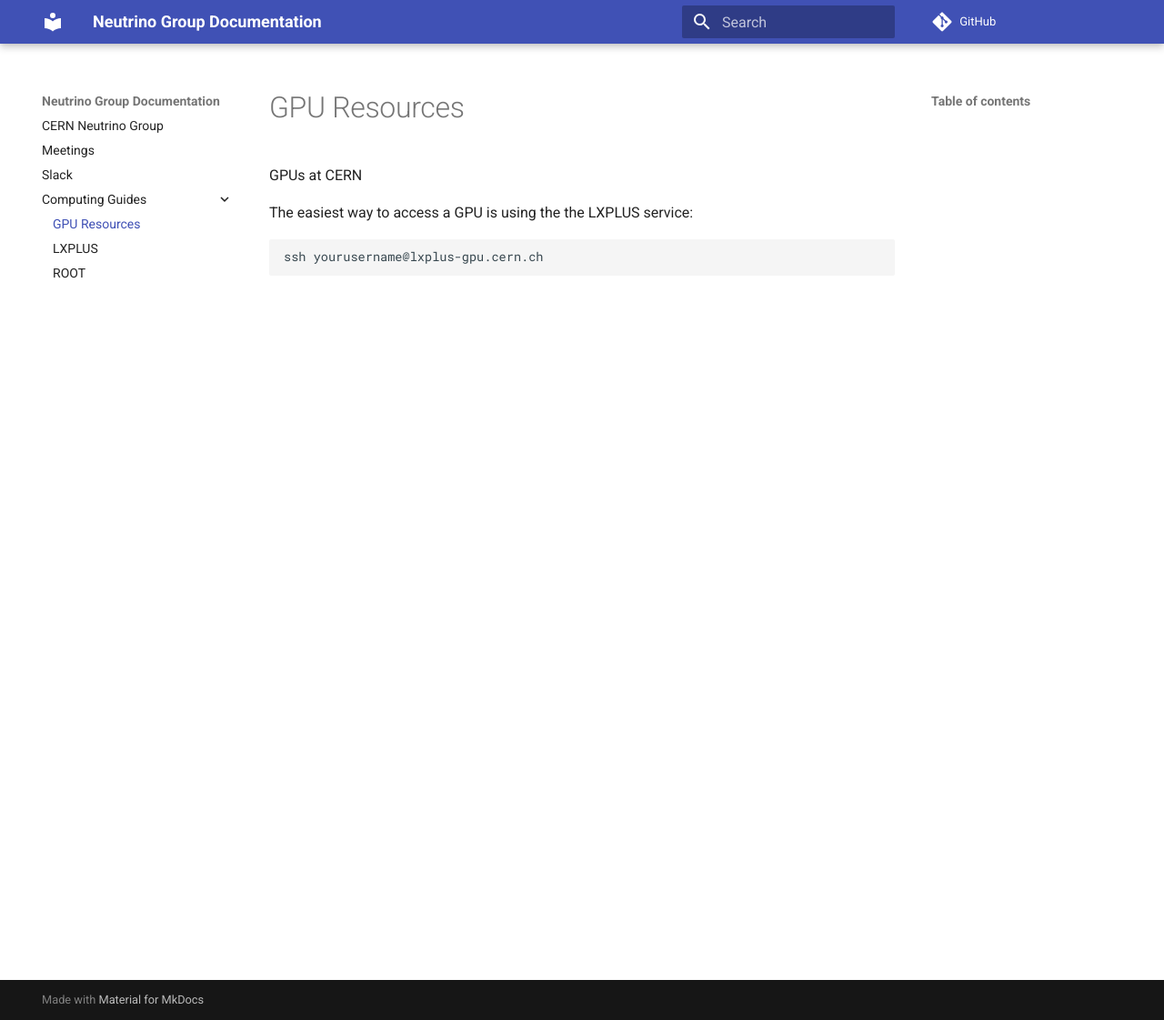
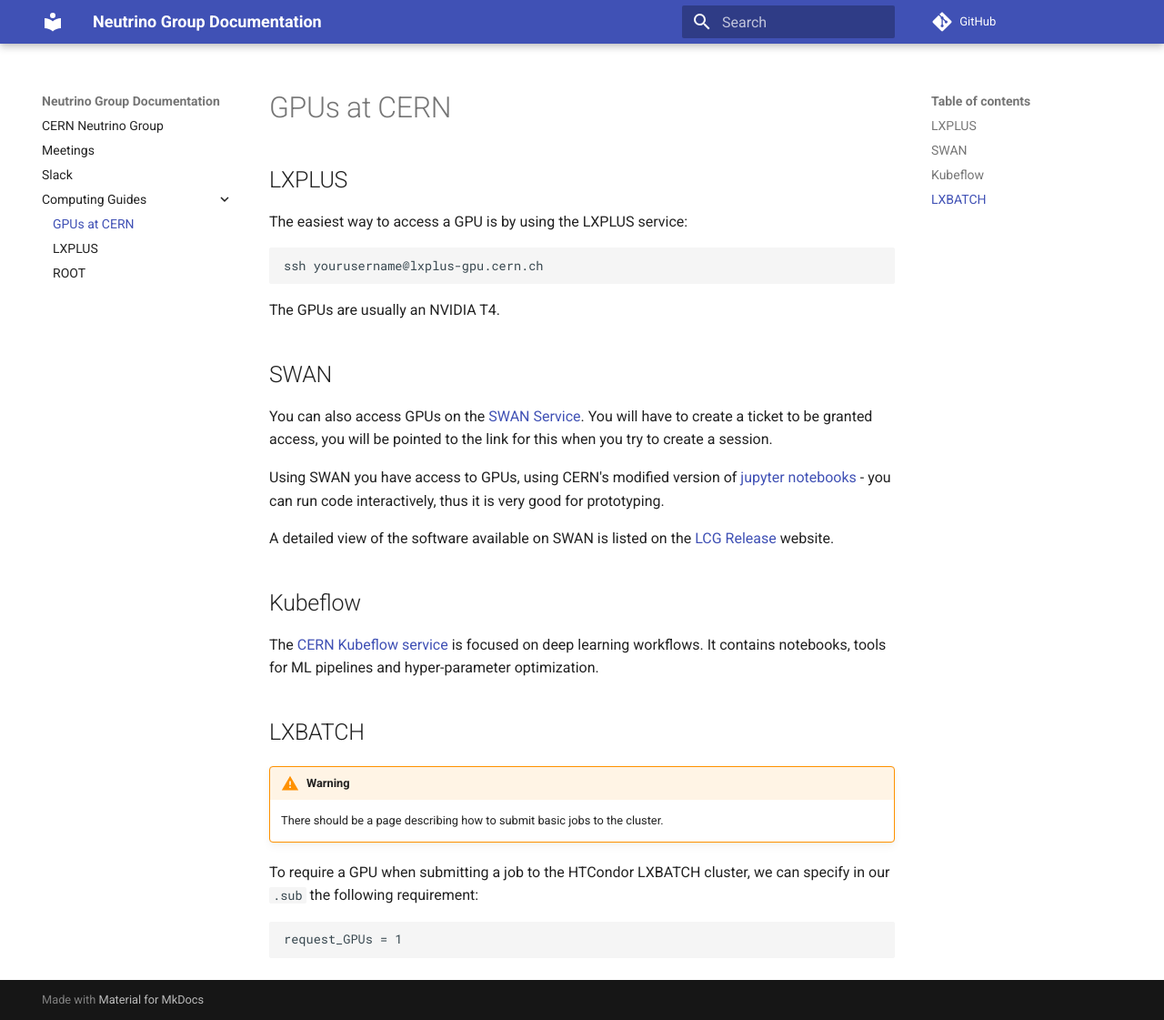
Before and after one commit to neutrino-cern/neutrino-cern.github.io, an MkDocs documentation site: the page built from docs/Computing Guides/GPU Resources.md, in a window 1280 px wide and 1121 px high. Shown: the whole window at 91% size. Built offline with MkDocs 1.6.1 and Material for MkDocs 9.7.7, drawn with Linux system fonts in a browser that asks for light colours; comment, search, counter and statistics services are not loaded.

Commit message:
Fixing typos and adding GPU info

````diff
--- a/docs/Computing Guides/GPU Resources.md
+++ b/docs/Computing Guides/GPU Resources.md
@@ -1,8 +1,34 @@
-###
-GPUs at CERN
+# GPUs at CERN
 
-The easiest way to access a GPU is using the the LXPLUS service:
+## LXPLUS
+
+The easiest way to access a GPU is by using the LXPLUS service:
 
 ```
 ssh yourusername@lxplus-gpu.cern.ch
 ```
+The GPUs are usually an NVIDIA T4.
+
+
+## SWAN
+
+You can also access GPUs on the [SWAN Service](https://swan-k8s.cern.ch/hub/spawn). You will have to create a ticket to be granted access, you will be pointed to the link for this when you try to create a session.
+
+Using SWAN you have access to GPUs, using CERN's modified version of [jupyter notebooks](https://jupyter.org/) - you can run code interactively, thus it is very good for prototyping.
+
+A detailed view of the software available on SWAN is listed on the [LCG Release](https://lcginfo.cern.ch/) website.
+
+## Kubeflow
+The [CERN Kubeflow service](https://ml.docs.cern.ch/) is focused on deep learning workflows. It contains notebooks, tools for ML pipelines and hyper-parameter optimization.
+
+
+## LXBATCH
+
+!!! warning
+    There should be a page describing how to submit basic jobs to the cluster.
+
+
+To require a GPU when submitting a job to the HTCondor LXBATCH cluster, we can specify in our `.sub` the following requirement:
+```
+request_GPUs = 1
+```
--- a/mkdocs.yml
+++ b/mkdocs.yml
@@ -7,6 +7,10 @@
     scheme: light
   features:
     - edit.buttons
+markdown_extensions:
+  - admonition
+  - pymdownx.details
+  - pymdownx.superfences
 
 repo_url: https://github.com/neutrino-cern/neutrino-cern.github.io
 edit_uri: edit/main/docs/
````
Also changed, not shown: docs/Computing Guides/LXPLUS.md (+7 -9 lines), docs/index.md (+1 -1 lines), docs/meetings.md (+1 -1 lines).
